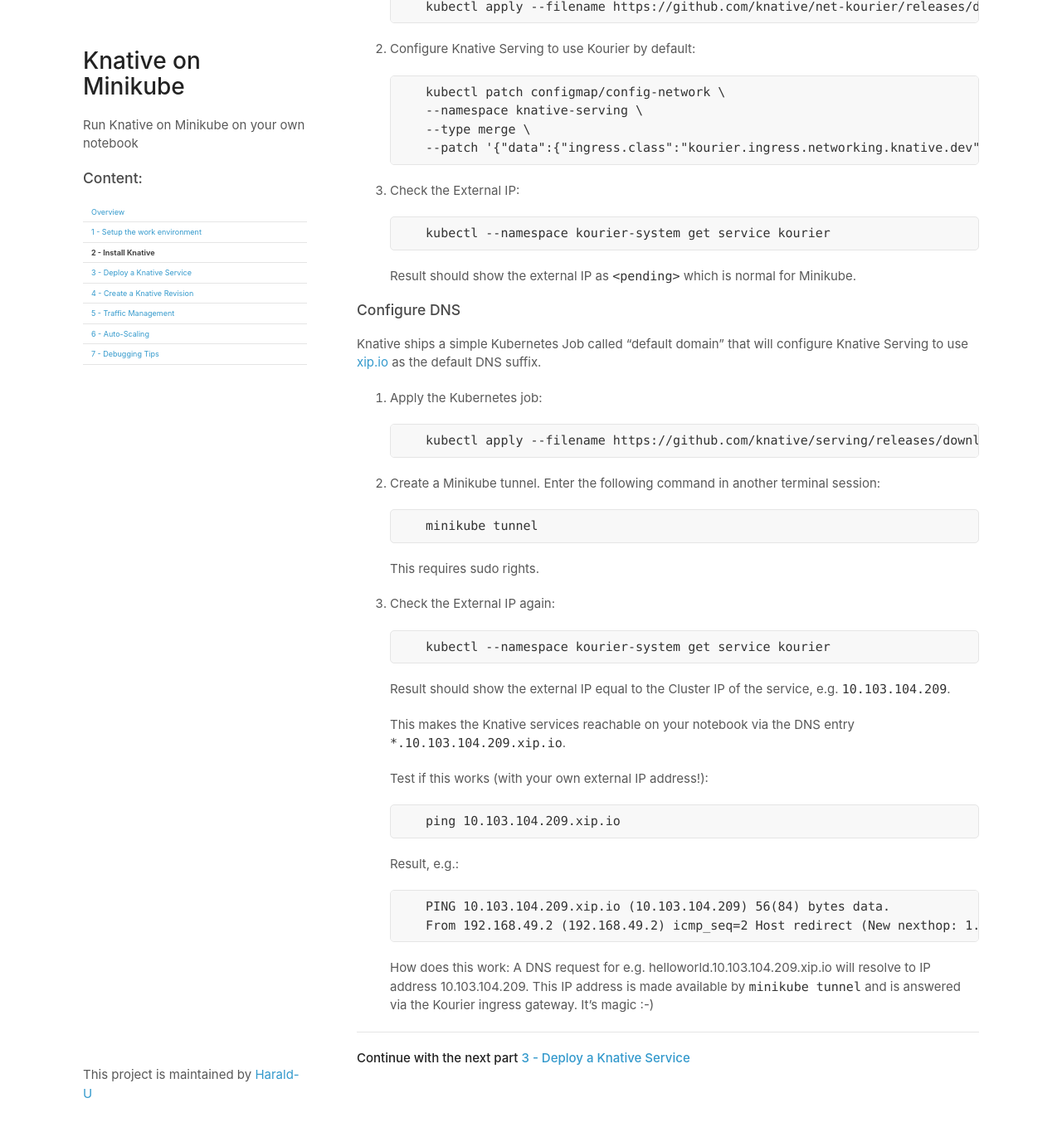
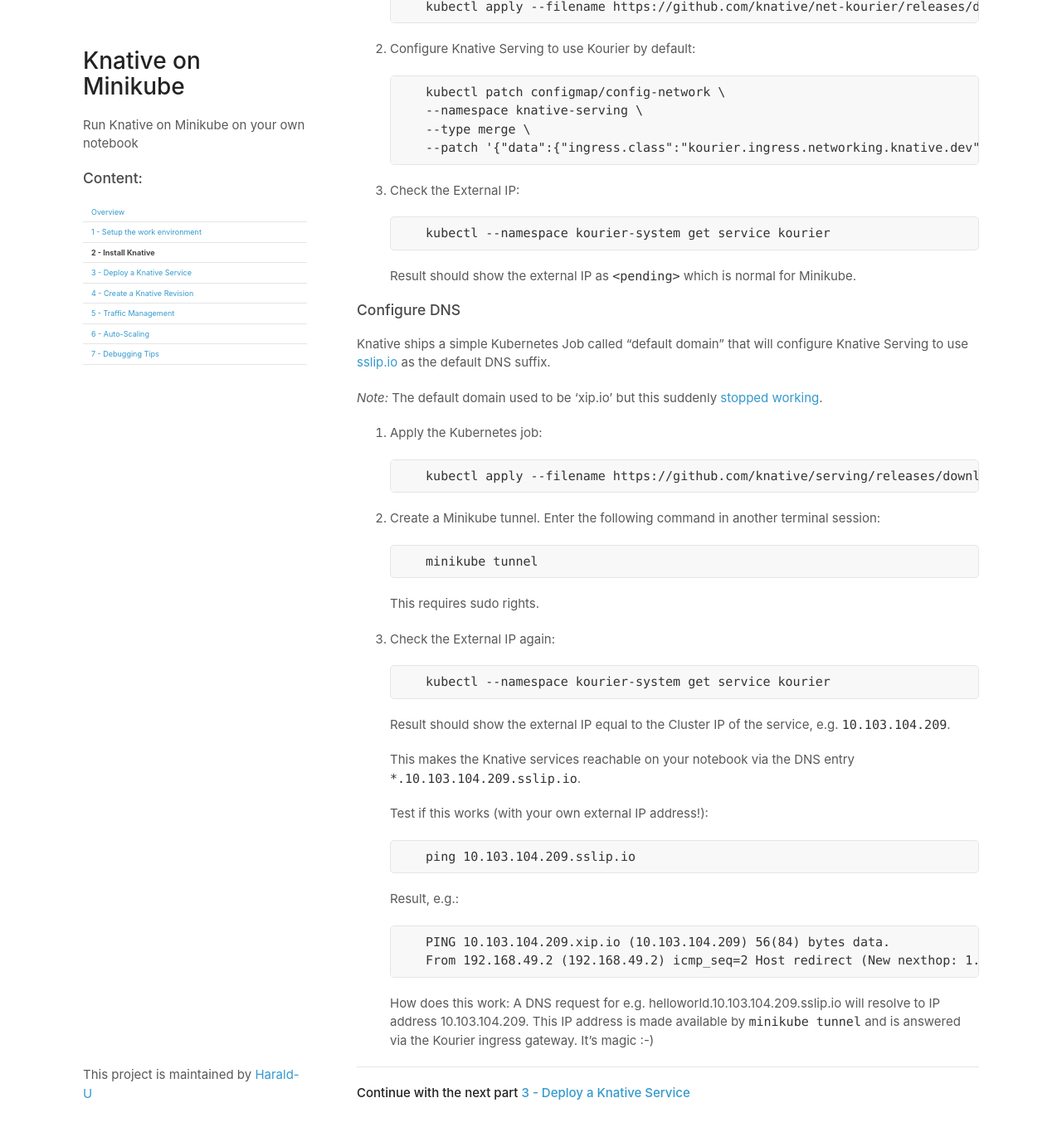
Before and after one commit to Harald-U/knative-on-minikube, a Jekyll site: the page built from workshop/2-InstallKnative.md, in a window 1280 px wide and 1400 px high, scrolled down 1232 px. Shown: the top 1365 px of the window at 83% size. Built offline with Jekyll 4.4.1, drawn with Linux system fonts in a browser that asks for light colours.

Commit message:
xip.io to sslip.io

````diff
--- a/workshop/2-InstallKnative.md
+++ b/workshop/2-InstallKnative.md
@@ -58,7 +58,9 @@ The following commands install Kourier and enable its Knative integration.
 
 ### Configure DNS
 
-Knative ships a simple Kubernetes Job called “default domain” that will configure Knative Serving to use [xip.io](http://xip.io/){:target="_blank"} as the default DNS suffix.
+Knative ships a simple Kubernetes Job called “default domain” that will configure Knative Serving to use [sslip.io](http://sslip.io/){:target="_blank"} as the default DNS suffix.
+
+*Note:* The default domain used to be 'xip.io' but this suddenly [stopped working](https://github.com/knative/serving/issues/11297).
 
 1. Apply the Kubernetes job:
 
@@ -82,12 +84,12 @@ Knative ships a simple Kubernetes Job called “default domain” that will conf
 
       Result should show the external IP equal to the Cluster IP of the service, e.g. `10.103.104.209`.
 
-      This makes the Knative services reachable on your notebook via the DNS entry `*.10.103.104.209.xip.io`.
+      This makes the Knative services reachable on your notebook via the DNS entry `*.10.103.104.209.sslip.io`.
 
       Test if this works (with your own external IP address!):
 
       ```
-      ping 10.103.104.209.xip.io
+      ping 10.103.104.209.sslip.io
       ```
 
       Result, e.g.:
@@ -97,7 +99,7 @@ Knative ships a simple Kubernetes Job called “default domain” that will conf
       From 192.168.49.2 (192.168.49.2) icmp_seq=2 Host redirect (New nexthop: 1.49.168.192 (1.49.168.192))
       ```
 
-      How does this work: A DNS request for e.g. helloworld.10.103.104.209.xip.io will resolve to IP address 10.103.104.209. This IP address is made available by `minikube tunnel` and is answered via the Kourier ingress gateway. It's magic :-)
+      How does this work: A DNS request for e.g. helloworld.10.103.104.209.sslip.io will resolve to IP address 10.103.104.209. This IP address is made available by `minikube tunnel` and is answered via the Kourier ingress gateway. It's magic :-)
 
 
 ---
````
